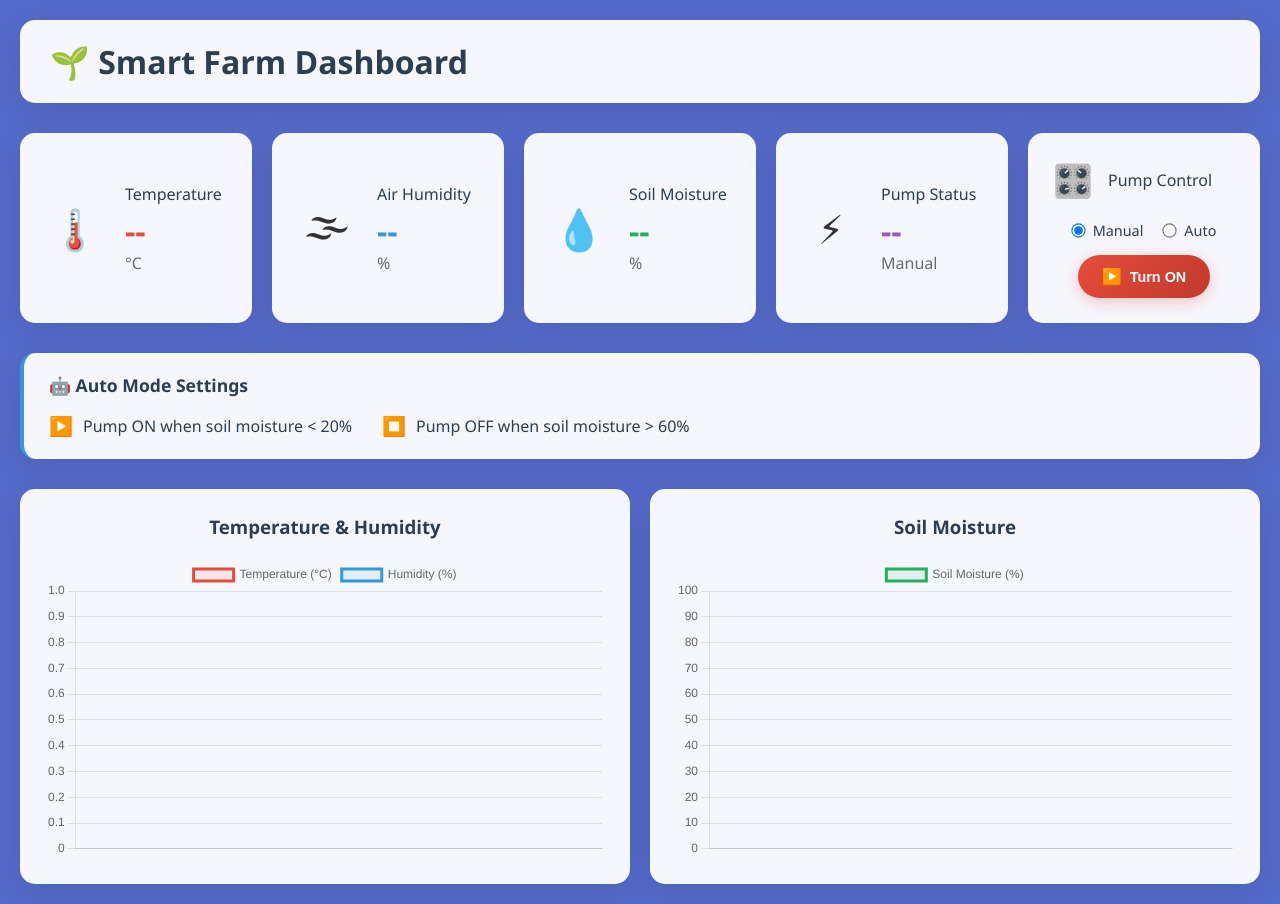
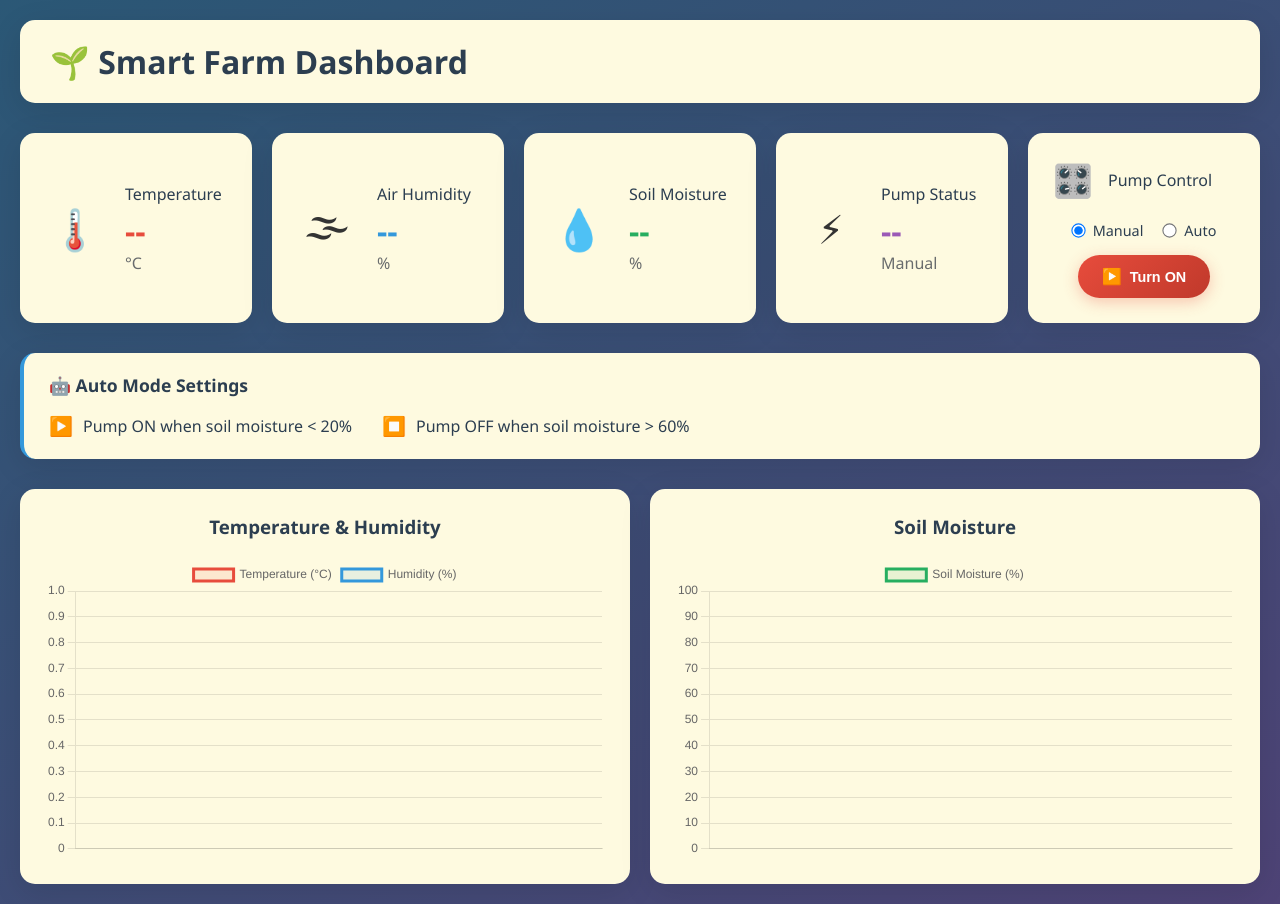
Before and after one commit to he4rtlexx/SIC_Capstone, a Python web app: template templates/index.html in a window 1280 px wide. Run offline with Jinja, Linux system fonts and the light colour scheme; the template is opened without the code that fills it, so the values that code supplies are empty.

Commit message:
change some css

```diff
--- a/static/style.css
+++ b/static/style.css
@@ -6,7 +6,7 @@
 
 body {
     font-family: 'Segoe UI', Tahoma, Geneva, Verdana, sans-serif;
-    background: #556bca;
+    background: linear-gradient(150deg, #2b5876, #4e4376);
     min-height: 100vh;
     color: #333;
 }
@@ -22,7 +22,7 @@ header {
     display: flex;
     justify-content: space-between;
     align-items: center;
-    background: rgba(255, 255, 255, 0.95);
+    background: #FEFAE0 ;
     padding: 20px 30px;
     border-radius: 15px;
     margin-bottom: 30px;
@@ -50,14 +50,6 @@ header h1 {
     animation: pulse 2s infinite;
 }
 
-.status-dot.connected {
-    background: #27ae60;
-}
-
-.status-dot.disconnected {
-    background: #e74c3c;
-}
-
 @keyframes pulse {
     0% { opacity: 1; }
     50% { opacity: 0.5; }
@@ -73,7 +65,7 @@ header h1 {
 }
 
 .sensor-card {
-    background: rgba(255, 255, 255, 0.95);
+    background: #FEFAE0 ;
     padding: 25px;
     border-radius: 15px;
     display: flex;
@@ -123,7 +115,7 @@ header h1 {
 
 /* Control Card - Now styled like sensor cards */
 .control-card {
-    background: rgba(255, 255, 255, 0.95);
+    background: #FEFAE0;
     padding: 25px;
     border-radius: 15px;
     box-shadow: 0 8px 32px rgba(0, 0, 0, 0.1);
@@ -242,7 +234,7 @@ header h1 {
 }
 
 .auto-info {
-    background: rgba(255, 255, 255, 0.95);
+    background: #FEFAE0 ;
     padding: 20px 25px;
     border-radius: 15px;
     box-shadow: 0 8px 32px rgba(0, 0, 0, 0.1);
@@ -285,7 +277,7 @@ header h1 {
 }
 
 .chart-container {
-    background: rgba(255, 255, 255, 0.95);
+    background: #FEFAE0;
     padding: 25px;
     border-radius: 15px;
     box-shadow: 0 8px 32px rgba(0, 0, 0, 0.1);
@@ -348,7 +340,7 @@ header h1 {
     }
 }
 
-@media (max-width: 480px) {
+@media (max-width: 900px) {
     .sensor-card {
         padding: 20px;
         flex-direction: column;
```
